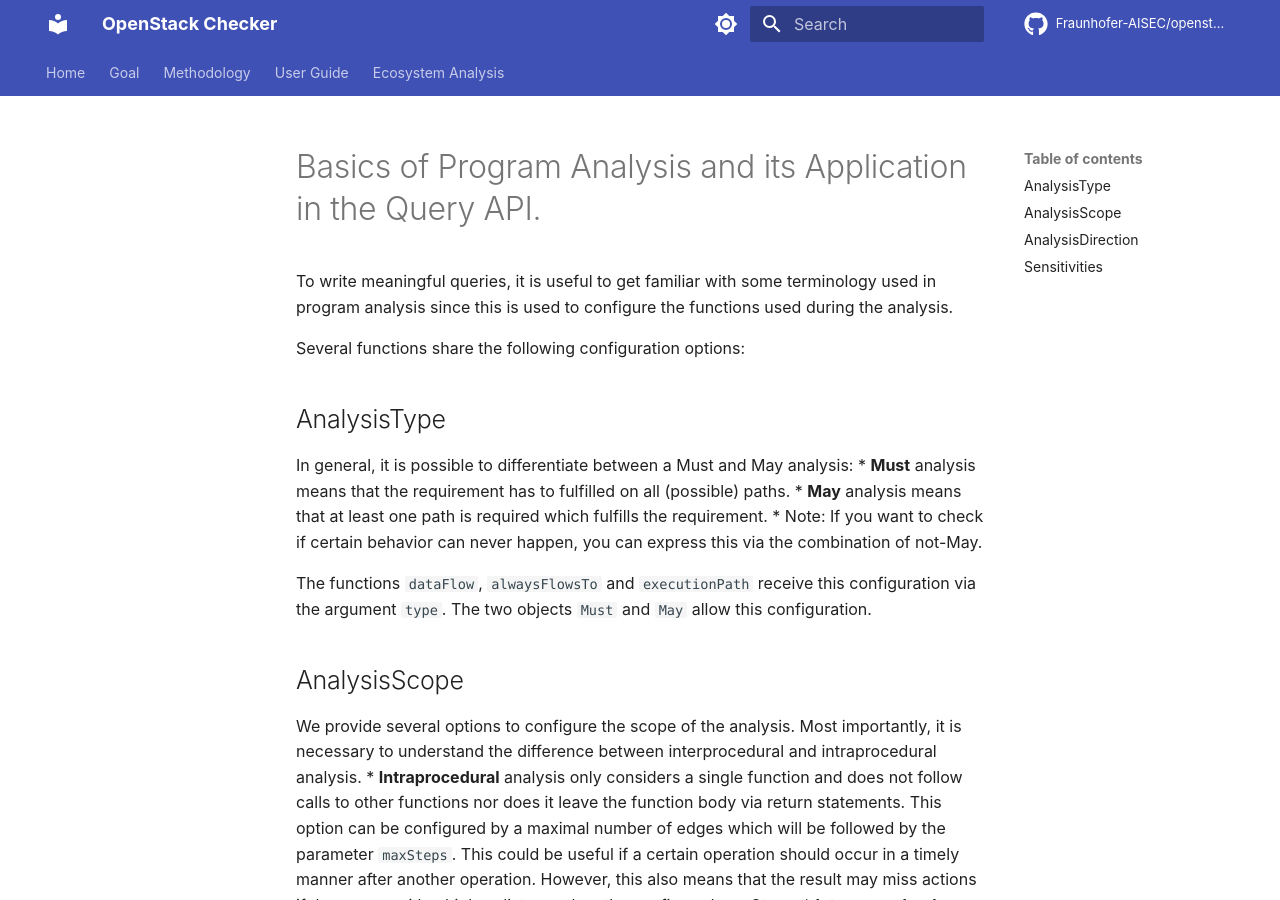
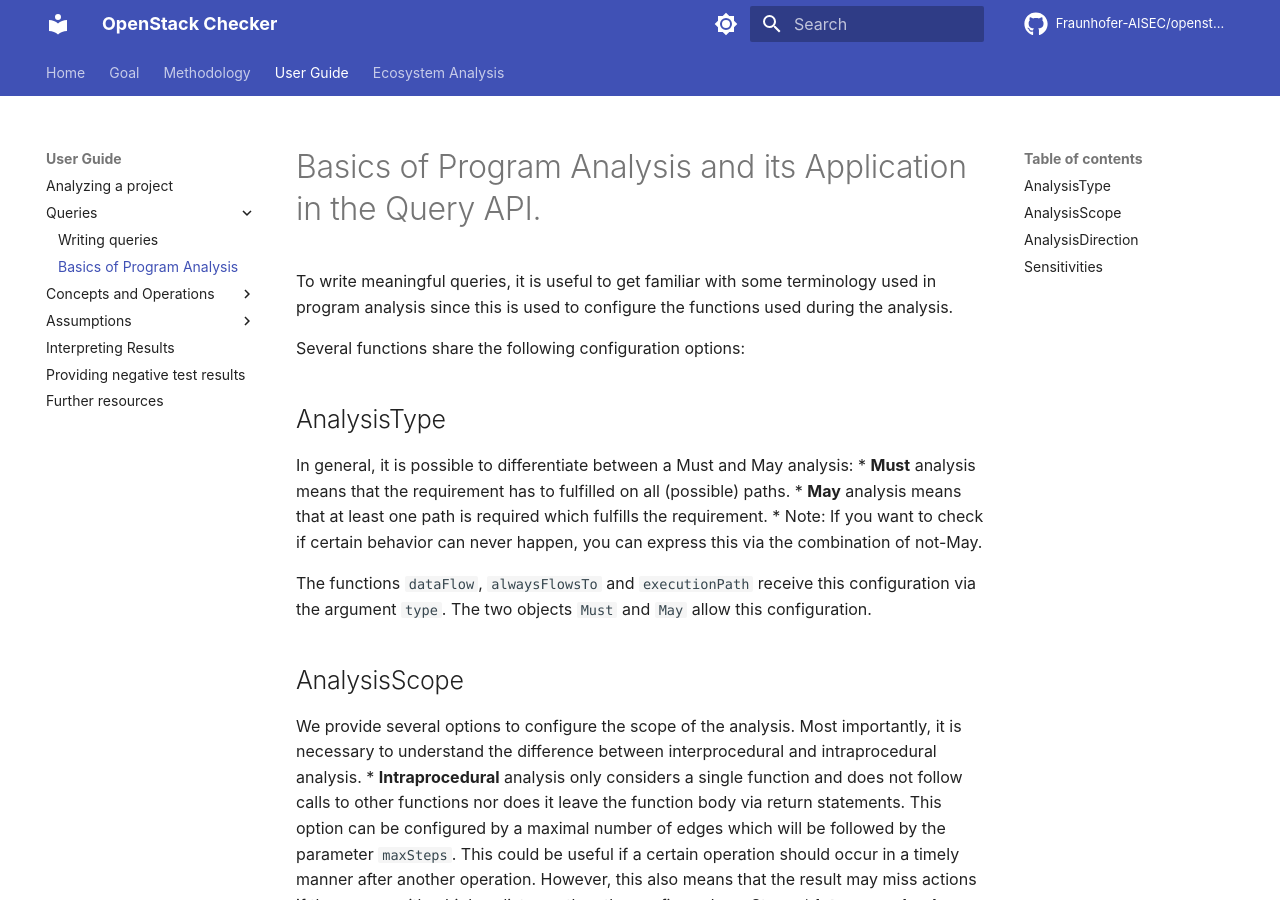
Before and after one commit to Fraunhofer-AISEC/codyze-evaluator, an MkDocs documentation site: the page built from documentation/docs/program-analysis-basics.md, in a window 1280 px wide and 900 px high. Built offline with MkDocs 1.6.1 and Material for MkDocs 9.7.7, drawn with Linux system fonts in a browser that asks for light colours; comment, search, counter and statistics services are not loaded.

Commit message:
Add program analysis basics to structure

```diff
--- a/documentation/mkdocs.yaml
+++ b/documentation/mkdocs.yaml
@@ -161,6 +161,7 @@ nav:
       - "Analyzing a project": analyzing-project.md
       - "Queries":
         - "Writing queries": writing-queries.md
+        - "Basics of Program Analysis": program-analysis-basics.md
       - "Concepts and Operations":
         - "Implementing Concepts and Operations": concepts-and-operations.md
         - "List": list-concepts-and-operations.md
```
